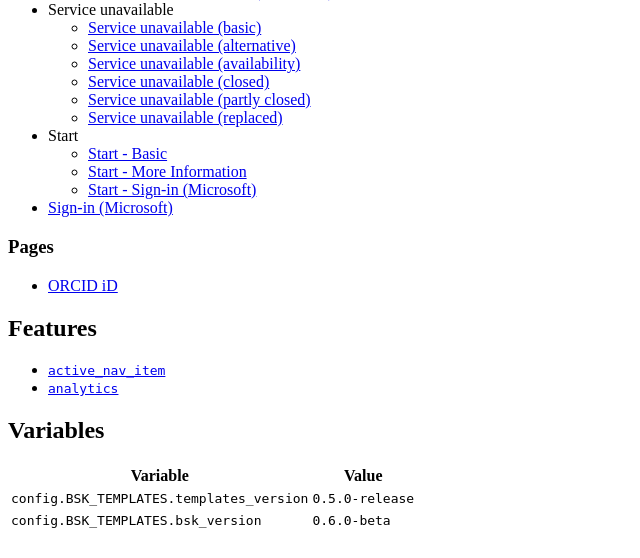
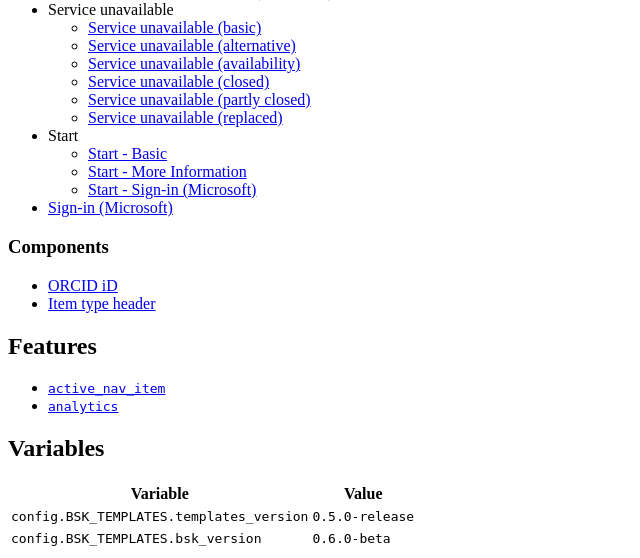
Before and after one commit to antarctica/bas-style-kit-jinja-templates, a Flask app: page / in a window 1280 px wide. Shown: the part 441-999 px from the top of the page, without its empty margins (0-640 px from the left). Before the commit the page ends 969 px from the top, so only its background shows below. Run offline with Flask 2, Linux system fonts and the light colour scheme; some libraries are stand-ins or nearby versions.

Commit message:
Adding item type header component pattern

```diff
--- a/app.py
+++ b/app.py
@@ -49,6 +49,7 @@ app.config["BSK_TEMPLATES"].bsk_site_nav_primary.append(
             {"value": "Start (sign-in, Microsoft)", "href": "/patterns/start-sign-in-microsoft"},
             {"value": "Sign-in (Microsoft)", "href": "/patterns/sign-in-microsoft"},
             {"value": "ORCID iD", "href": "/patterns/orcid"},
+            {"value": "Item type header", "href": "/patterns/item-type-header"},
         ],
     }
 )
@@ -100,6 +101,7 @@ def render_pattern(pattern: str):
         "start-sign-in-microsoft",
         "sign-in-microsoft",
         "orcid",
+        'item-type-header',
     ]
     if pattern not in patterns:
         abort(404)
--- a/templates/index.j2
+++ b/templates/index.j2
@@ -46,9 +46,10 @@
             </li>
             <li><a href="./patterns/sign-in-microsoft">Sign-in (Microsoft)</a></li>
         </ul>
-        <h3>Pages</h3>
+        <h3>Components</h3>
         <ul>
             <li><a href="./patterns/orcid">ORCID iD</a></li>
+            <li><a href="./patterns/item-type-header">Item type header</a></li>
         </ul>
     </section>
     <section>
```
Also changed, not shown: bas_style_kit_jinja_templates/templates/macros/bsk_pattern_item_type_header.j2 (added, +9 -0 lines), templates/patterns/bsk_item-type-header.j2 (added, +7 -0 lines), CHANGELOG.md.
